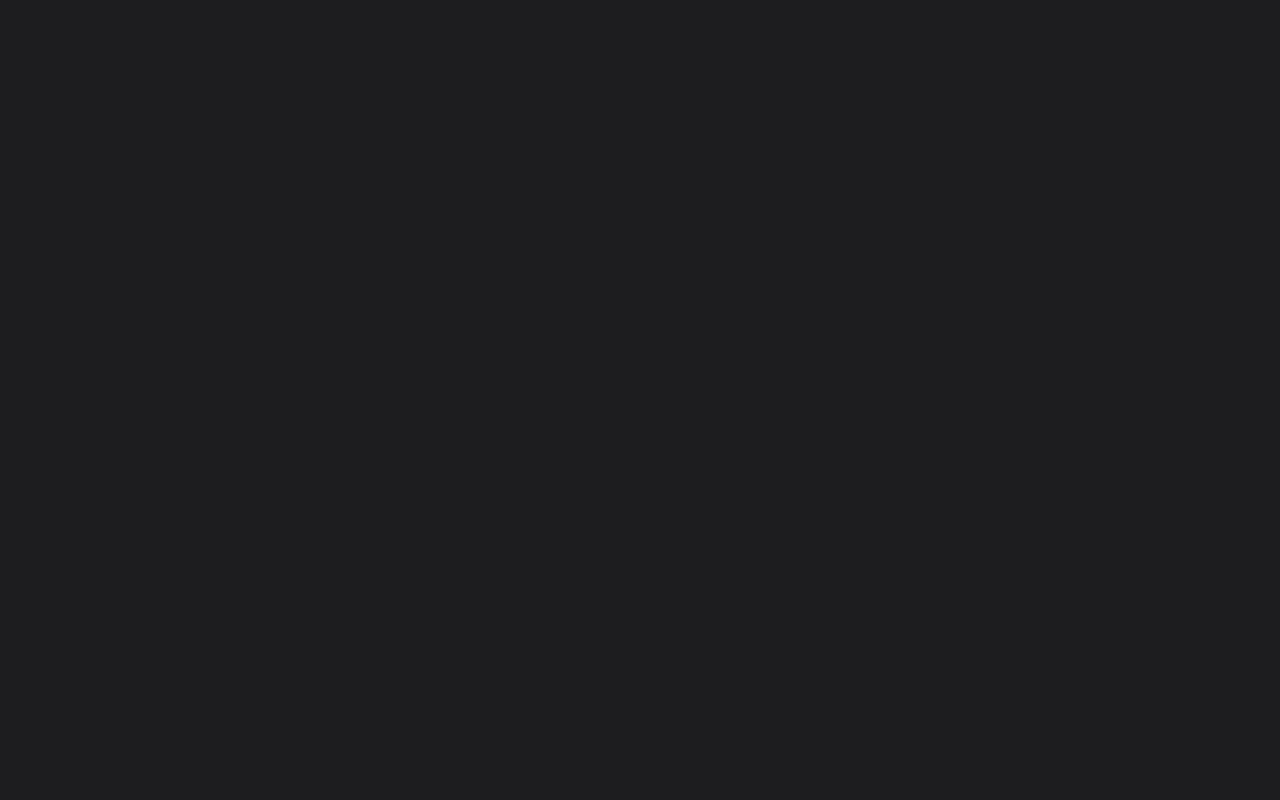
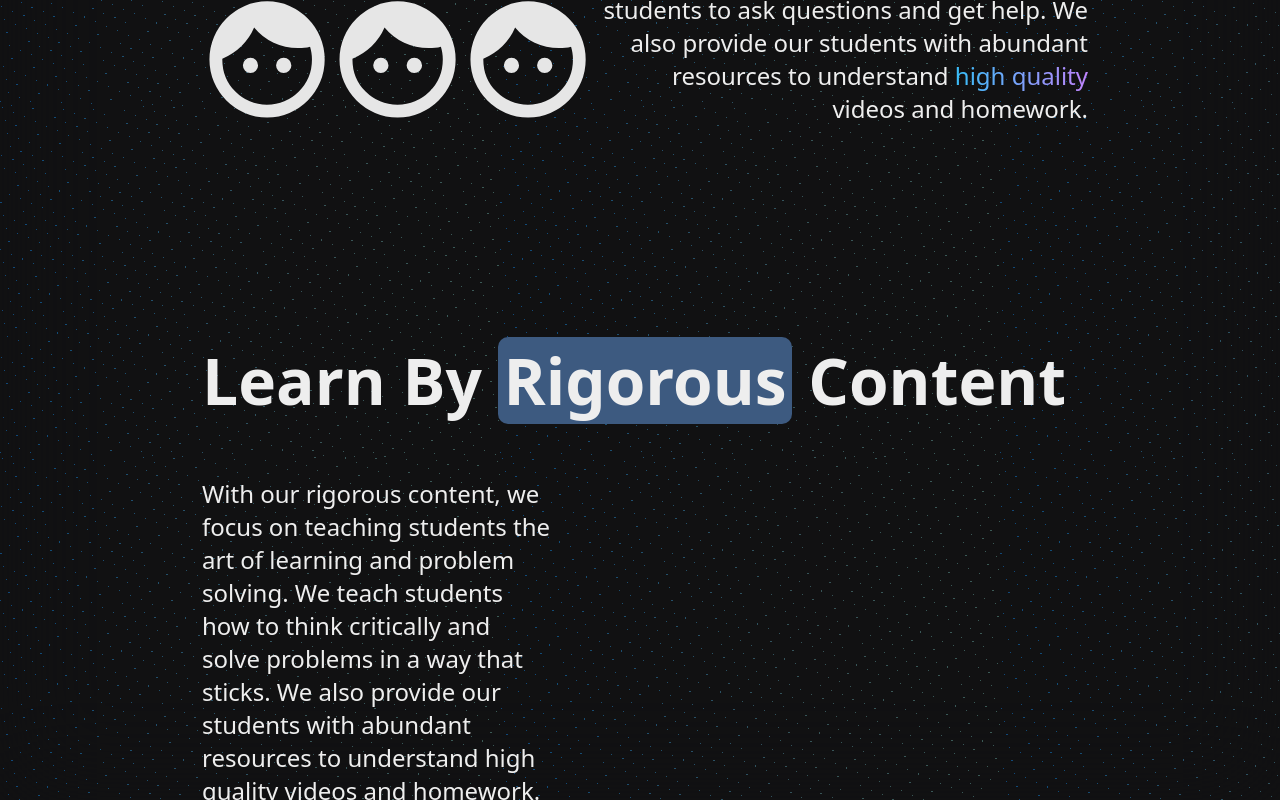
Before and after one commit to HaxiomDev/HaxiomSiteOld, a React (Vite) app: page / in a window 1280 px wide. Shown: the part 2000-2800 px from the top of the page. Before the commit the page ends 1600 px from the top, so only its background shows below. Built offline with nearby package versions, Linux system fonts and the light colour scheme.

Commit message:
fix bugs, add rigourous content section

```diff
--- a/src/components/AboutUsSection/aboutussection.css
+++ b/src/components/AboutUsSection/aboutussection.css
@@ -1,5 +1,4 @@
 .about-us {
-    height: 100vh;
     width: 70%;
 
     margin: 0 auto;
@@ -8,5 +7,5 @@
     display: flex;
     flex-direction: column;
 
-    column-gap: 30px;
+    row-gap: 10rem;
 }
--- a/src/components/AboutUsSection/index.tsx
+++ b/src/components/AboutUsSection/index.tsx
@@ -1,5 +1,6 @@
 import InduvidualizedLearningSection from "../InduvidualizedLearningSection";
 import LearnSection from "../LearnSection";
+import RigorousContentSection from "../RigorousContentSection";
 import "./aboutussection.css";
 
 export default function AboutUsSection() {
@@ -7,6 +8,7 @@ export default function AboutUsSection() {
     <div className="about-us">
       <LearnSection />
       <InduvidualizedLearningSection />
+      <RigorousContentSection />
     </div>
   );
 }
--- a/src/components/App/app.css
+++ b/src/components/App/app.css
@@ -38,6 +38,17 @@
 
     background-clip: text;
     -webkit-background-clip: text;
+}
+
+.special-background {
+    display: inline-block;
+
+    background-color: var(--background-color);
+
+    padding: 0 5px;
+    margin: 10px 0;
+
+    border-radius: 10px;
 }
 
 /* All the animations */
--- a/src/components/InduvidualizedLearningSection/index.tsx
+++ b/src/components/InduvidualizedLearningSection/index.tsx
@@ -39,7 +39,14 @@ export default function InduvidualizedLearningSection() {
         }`}
       >
         <h1 className="learn-title">
-          <span className="induvidual-special-background">Induvidualized</span>{" "}
+          <span
+            className="special-background"
+            style={{
+              backgroundColor: "rgb(var(--color-tertiary))"
+            }}
+          >
+            Induvidualized
+          </span>{" "}
           Learning
         </h1>
 
@@ -50,7 +57,7 @@ export default function InduvidualizedLearningSection() {
           time with our students, and provide more time for students to ask
           questions and get help. We also provide our students with abundant
           resources to understand{" "}
-          <span className="special-highlight">high quality</span>videos and
+          <span className="special-highlight">high quality</span> videos and
           homework.
         </p>
       </div>
--- a/src/components/LearnSection/index.tsx
+++ b/src/components/LearnSection/index.tsx
@@ -27,7 +27,14 @@ export default function LearnSection() {
           <TypewriterEffect words={classesOffered} />
         </span>
         <br />
-        <span className="learn-special-background">Effectively.</span>
+        <span
+          className="special-background"
+          style={{
+            backgroundColor: "rgb(var(--color-primary))"
+          }}
+        >
+          Effectively.
+        </span>
       </h1>
 
       <p className="learn-description">
--- a/src/components/LearnSection/learnsection.css
+++ b/src/components/LearnSection/learnsection.css
@@ -1,16 +1,5 @@
 .learn-title {
     font-size: 4rem;
-}
-
-.learn-special-background {
-    display: inline-block;
-
-    background-color: rgb(var(--color-primary));
-
-    padding: 0 5px;
-    margin: 10px 0;
-
-    border-radius: 10px;
 }
 
 .learn-description {
--- /dev/null
+++ b/src/components/RigorousContentSection/index.tsx
@@ -0,0 +1,37 @@
+import "./rigorouscontentsection.css";
+
+import { useInView } from "react-intersection-observer";
+
+export default function RigorousContentSection() {
+  const { inView, ref } = useInView({
+    threshold: 0.5,
+    triggerOnce: true
+  });
+
+  return (
+    <div
+      className={`learn-section ${inView ? "fade-from-left" : "hidden"}`}
+      ref={ref}
+    >
+      <h1 className="learn-title">
+        Learn By{" "}
+        <span
+          className="special-background"
+          style={{
+            backgroundColor: "rgb(var(--color-primary))"
+          }}
+        >
+          Rigorous
+        </span>{" "}
+        Content
+      </h1>
+
+      <p className="learn-description">
+        With our rigorous content, we focus on teaching students the art of
+        learning and problem solving. We teach students how to think critically
+        and solve problems in a way that sticks. We also provide our students
+        with abundant resources to understand high quality videos and homework.
+      </p>
+    </div>
+  );
+}
--- /dev/null
+++ b/src/components/RigorousContentSection/rigorouscontentsection.css
@@ -0,0 +1,3 @@
+.rigorouscontentsection {
+
+}
--- a/src/index.css
+++ b/src/index.css
@@ -35,14 +35,11 @@ body {
 
   font-family: system-ui, -apple-system, BlinkMacSystemFont, 'Segoe UI', Roboto, Oxygen, Ubuntu, Cantarell, 'Open Sans', 'Helvetica Neue', sans-serif;
 
-  height: 200vh;
-
   overflow-x: hidden;
 }
 
 #root {
   height: 100%;
-  max-height: 100%;
 
   overflow: hidden;
 }
```
